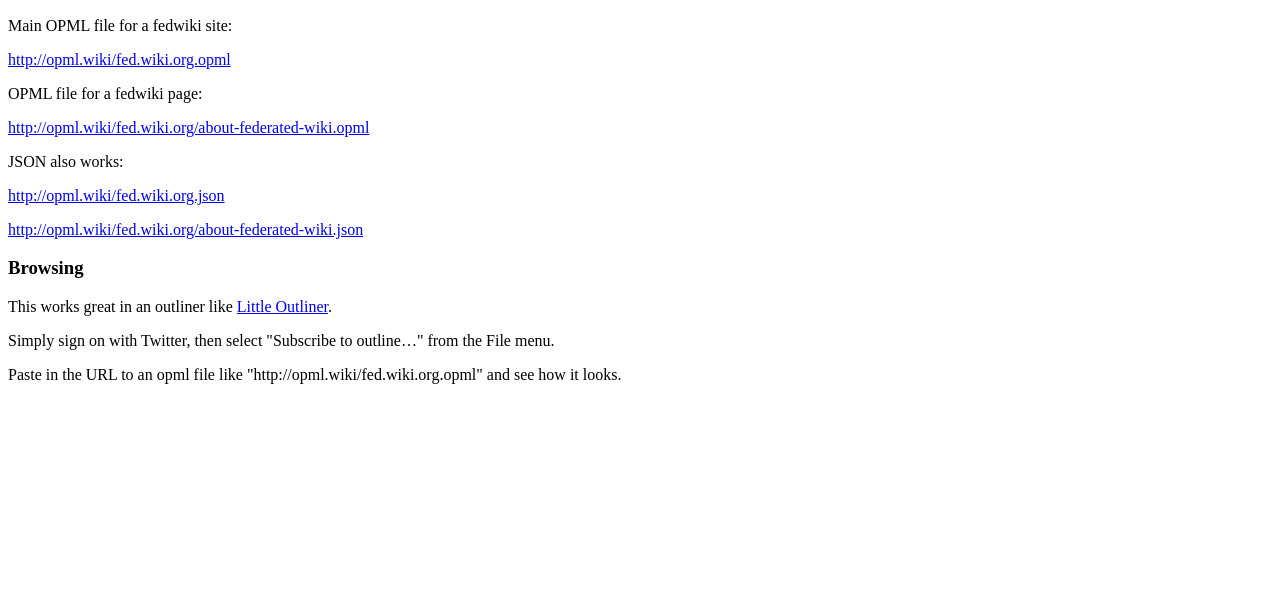
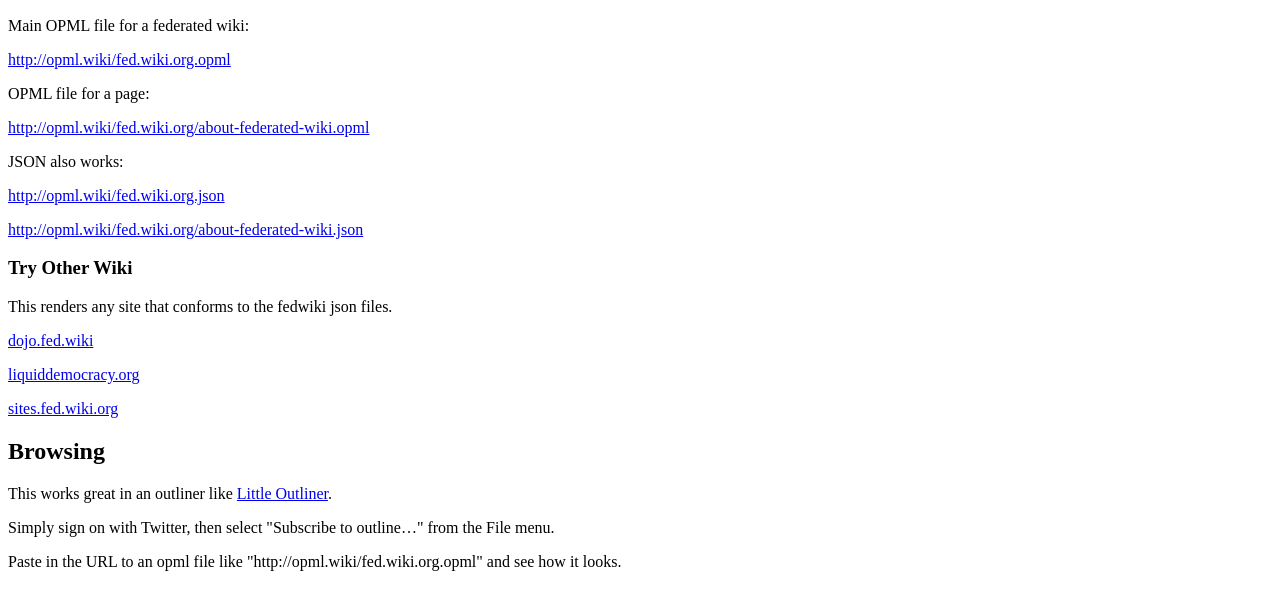
Before and after one commit to andrewshell/opmlwiki, a website: page index.html in a window 1280 px wide. Shown: the part 182-792 px from the top of the page. Drawn offline with Linux system fonts and the light colour scheme.

Commit message:
More info on homepage

```diff
--- a/index.html
+++ b/index.html
@@ -12,16 +12,22 @@
 
     <h2>Examples</h2>
 
-    <p>Main OPML file for a fedwiki site:</p>
+    <p>Main OPML file for a federated wiki:</p>
     <p><a href="http://opml.wiki/fed.wiki.org.opml">http://opml.wiki/fed.wiki.org.opml</a></p>
-    <p>OPML file for a fedwiki page:</p>
+    <p>OPML file for a page:</p>
     <p><a href="http://opml.wiki/fed.wiki.org/about-federated-wiki.opml">http://opml.wiki/fed.wiki.org/about-federated-wiki.opml</a></p>
     <p>JSON also works:</p>
     <p><a href="http://opml.wiki/fed.wiki.org.json">http://opml.wiki/fed.wiki.org.json</a></p>
     <p><a href="http://opml.wiki/fed.wiki.org/about-federated-wiki.json">http://opml.wiki/fed.wiki.org/about-federated-wiki.json</a></p>
 
+    <h3>Try Other Wiki</h3>
 
-    <h3>Browsing</h3>
+    <p>This renders any site that conforms to the fedwiki json files.</p>
+    <p><a href="http://opml.wiki/dojo.fed.wiki.opml">dojo.fed.wiki</a></p>
+    <p><a href="http://opml.wiki/liquiddemocracy.org.opml">liquiddemocracy.org</a></p>
+    <p><a href="http://opml.wiki/sites.fed.wiki.org.opml">sites.fed.wiki.org</a></p>
+
+    <h2>Browsing</h2>
 
     <p>This works great in an outliner like <a href="http://littleoutliner.com/">Little Outliner</a>.</p>
     <p>Simply sign on with Twitter, then select "Subscribe to outline&hellip;" from the File menu.</p>
```
